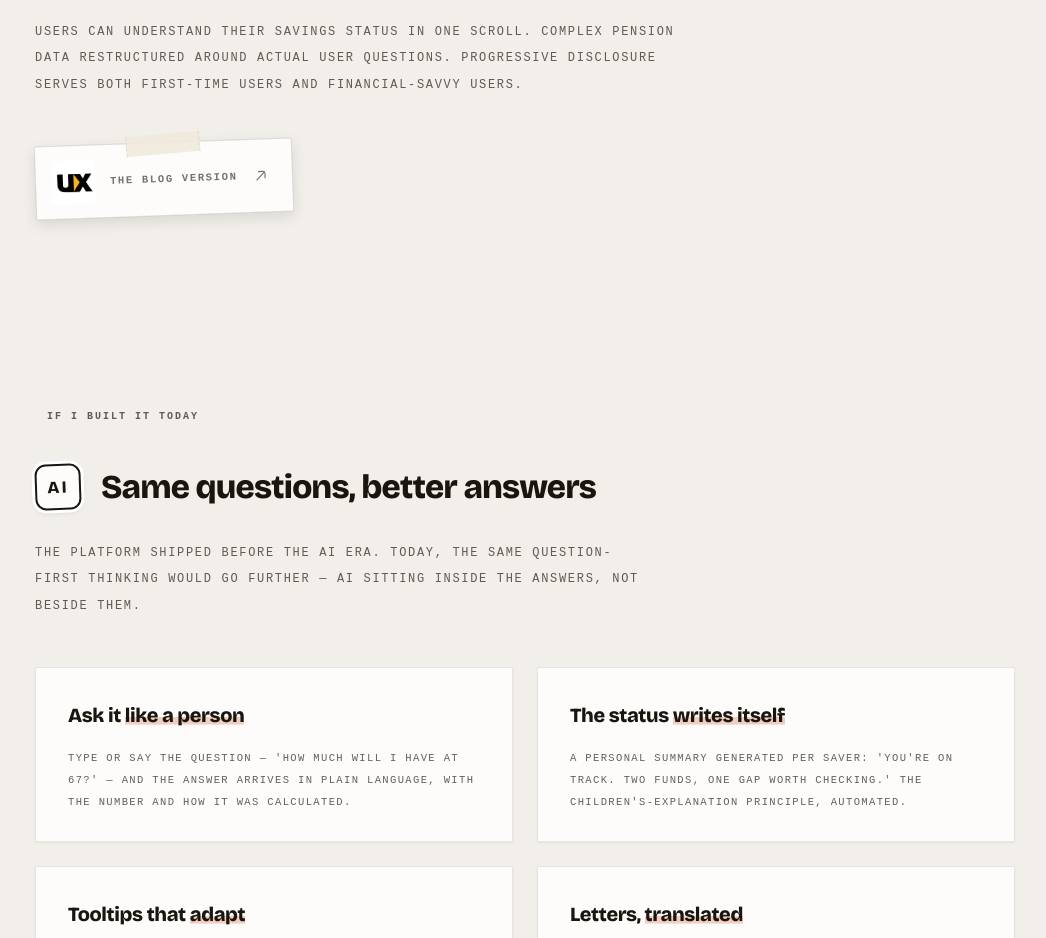
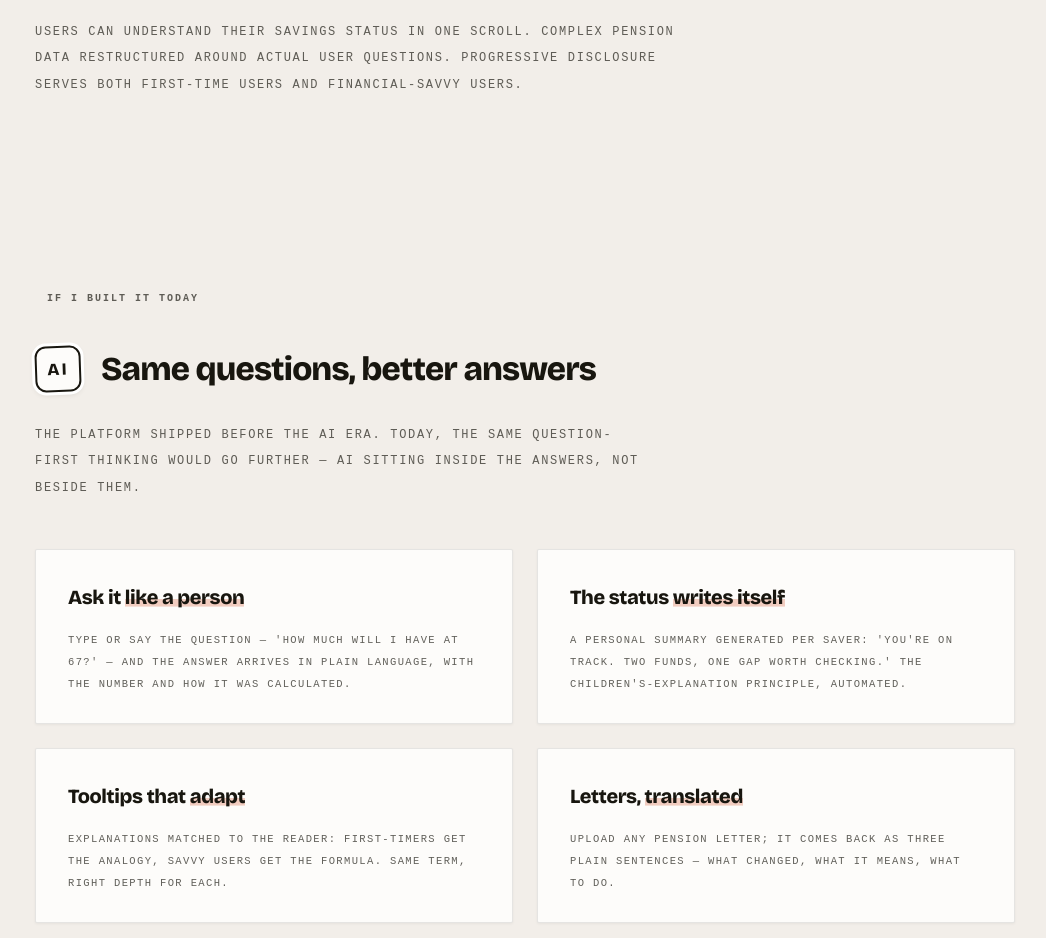
Before and after one commit to BarDoron/Bar-Doron-Portfolio, a plain HTML site: page swiftness.html in a window 1280 px wide. Shown: the part 9480-10418 px from the top of the page, without its empty margins (55-1101 px from the left). Drawn offline with nearby package versions, Linux system fonts and the light colour scheme; a web font is replaced by a local one.

Commit message:
Swiftness: remove the link to the company blog; no referrer to the Axure prototype
Co-Authored-By: Claude Opus 5.5 <noreply@anthropic.com>

```diff
--- a/swiftness.html
+++ b/swiftness.html
@@ -1755,11 +1755,6 @@
   <p class="results-summary">
     Users can understand their savings status in one scroll. Complex pension data restructured around actual user questions. Progressive disclosure serves both first-time users and financial-savvy users.
   </p>
-  <a class="blog-clip" href="https://www.uxpert.com/blog/swiftness" target="_blank" rel="noopener">
-    <img loading="lazy" class="clip-logo" src="assets/swiftness/uxpert-logo.png" alt="UXpert" />
-    <span class="clip-line">The blog version</span>
-    <svg class="clip-arrow" viewBox="0 0 24 24" fill="none" xmlns="http://www.w3.org/2000/svg" aria-hidden="true"><path d="M9 6.65032C9 6.65032 15.9383 6.10759 16.9154 7.08463C17.8924 8.06167 17.3496 15 17.3496 15M16.5 7.5L6.5 17.5" stroke="currentColor" stroke-linecap="round" stroke-linejoin="round" stroke-width="1.5"/></svg>
-  </a>
 </section>
 
 <!-- ROLE -->
```
Also changed, not shown: champion-motors.html (+1 -1 lines), assets/swiftness/uxpert-logo.png (deleted).
